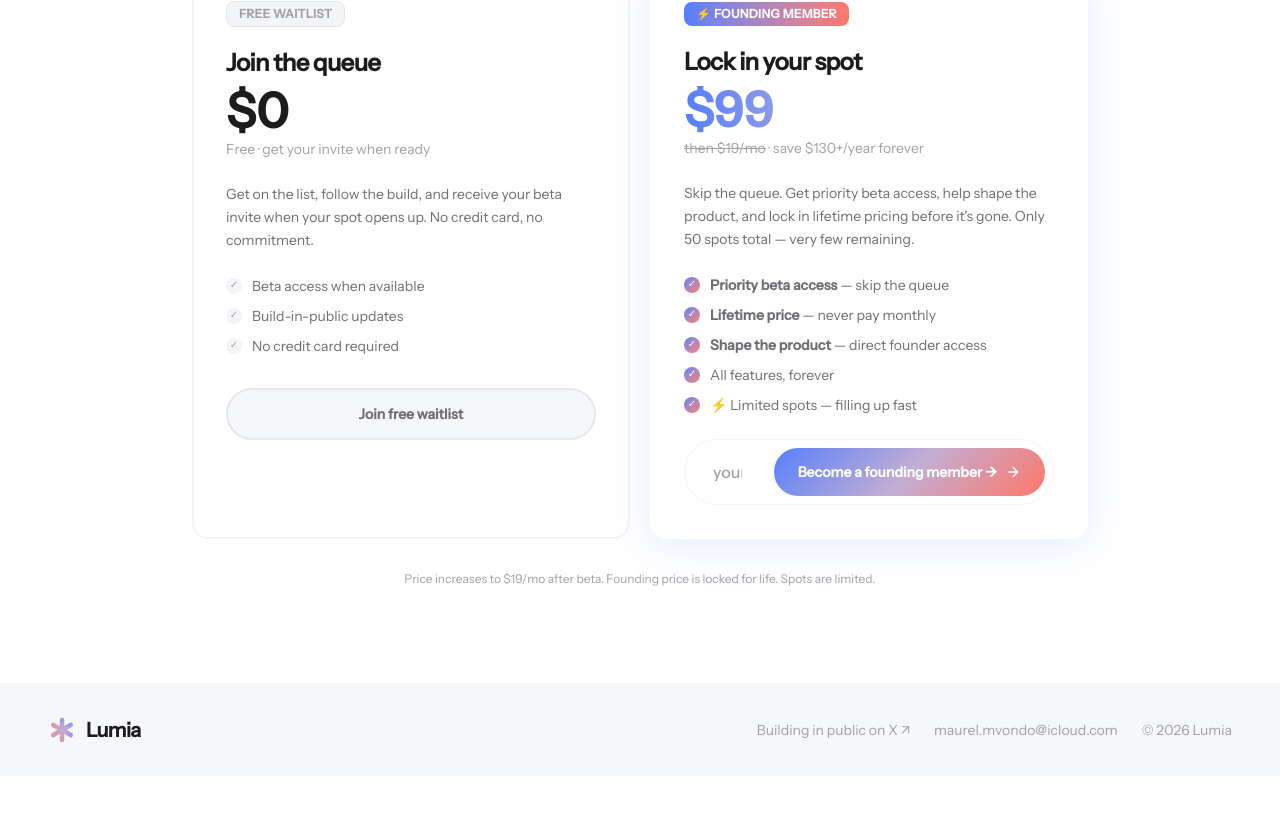
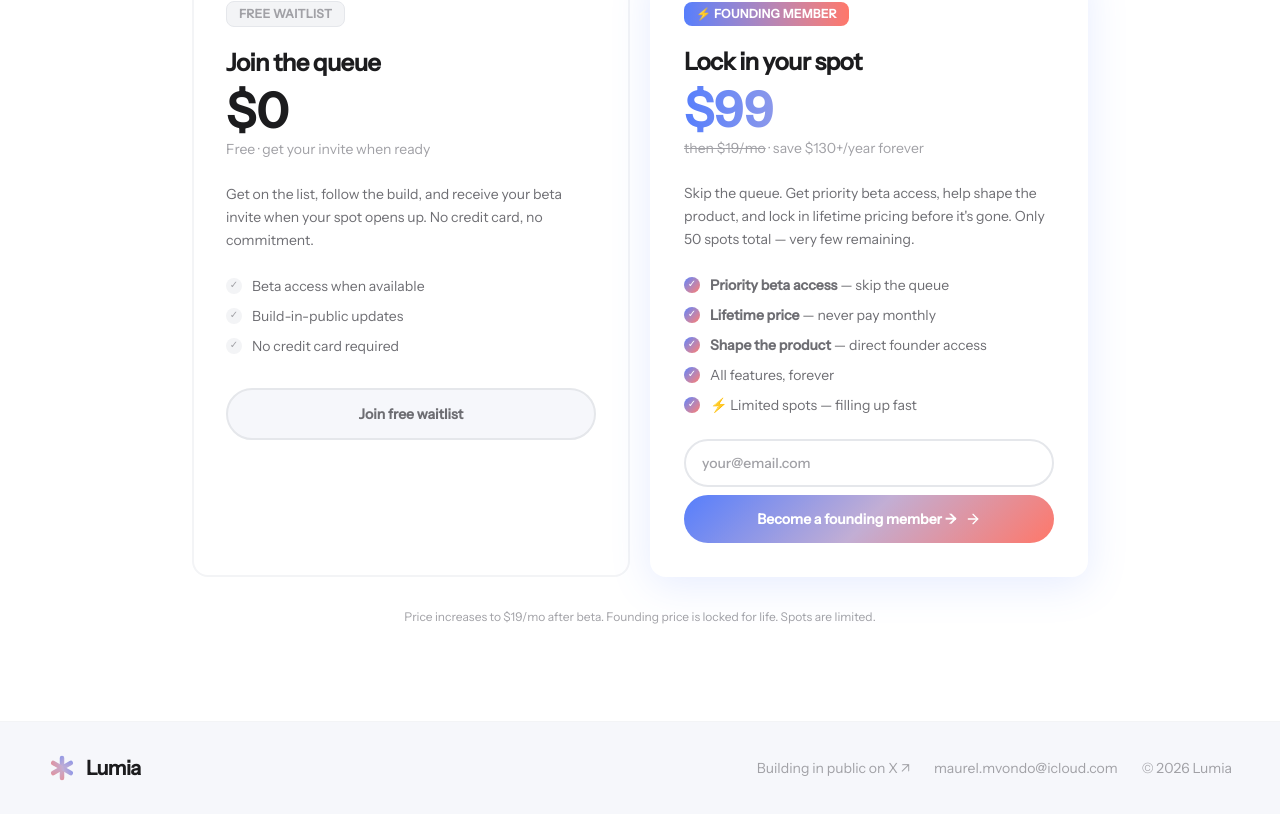
Before and after one commit to maurelmvondo-cloud/lumia-landing, a Next.js app: page / in a window 1280 px wide. Shown: the part 5077-5891 px from the top of the page. Before the commit the page ends 5853 px from the top, so only its background shows below. Built offline with nearby package versions, Linux system fonts and the light colour scheme; no server answers.

Commit message:
fix: stack email input above button in paid pricing card

```diff
--- a/src/app/page.tsx
+++ b/src/app/page.tsx
@@ -77,6 +77,77 @@ function WaitlistForm({ variant = "hero" }: { variant?: "hero" | "footer" }) {
           style={variant === "footer" ? { background: "linear-gradient(135deg, #567EFC 0%, #C2AED4 50%, #FF7769 100%)" } : {}}>
           {status === "loading" ? <Loader2 className="w-4 h-4 animate-spin" /> :
             <>{variant === "hero" ? "Join for free →" : "Become a founding member →"}<ArrowRight className="w-4 h-4" /></>}
+        </button>
+      </form>
+      {status === "error" && (
+        <motion.div initial={{ opacity: 0, y: 5 }} animate={{ opacity: 1, y: 0 }}
+          className="flex items-center gap-2 text-rose-500 text-sm font-medium mt-3 px-4">
+          <AlertCircle className="w-4 h-4" /><span>{errorMessage}</span>
+        </motion.div>
+      )}
+    </div>
+  );
+}
+
+function PricingPaidForm() {
+  const [email, setEmail] = useState("");
+  const [status, setStatus] = useState<"idle" | "loading" | "success" | "error">("idle");
+  const [errorMessage, setErrorMessage] = useState("");
+
+  const handleSubmit = async (e: React.FormEvent) => {
+    e.preventDefault();
+    if (!email) return;
+    setStatus("loading");
+    setErrorMessage("");
+    try {
+      const response = await fetch("/api/checkout", {
+        method: "POST",
+        headers: { "Content-Type": "application/json" },
+        body: JSON.stringify({ email }),
+      });
+      const data = await response.json();
+      if (data.url) {
+        window.location.href = data.url;
+      } else {
+        throw new Error(data.error || "Failed to create checkout session");
+      }
+    } catch (err: any) {
+      setStatus("error");
+      setErrorMessage(err.message || "Something went wrong.");
+    }
+  };
+
+  if (status === "success") {
+    return (
+      <motion.div initial={{ opacity: 0, scale: 0.95 }} animate={{ opacity: 1, scale: 1 }}
+        className="flex items-center justify-center gap-2 text-emerald-600 font-medium py-3">
+        <CheckCircle2 className="w-5 h-5 shrink-0" /><span>Redirecting...</span>
+      </motion.div>
+    );
+  }
+
+  return (
+    <div className="w-full">
+      <form onSubmit={handleSubmit} className="w-full flex flex-col gap-2">
+        <input
+          type="email"
+          required
+          value={email}
+          onChange={(e) => setEmail(e.target.value)}
+          placeholder="your@email.com"
+          className="w-full bg-white border-2 border-gray-200 rounded-full px-4 py-3 text-sm text-[#1C1C1E] placeholder:text-[#A1A1A6] font-medium outline-none transition-all focus:border-[#567EFC]"
+        />
+        <button
+          type="submit"
+          disabled={status === "loading"}
+          className="w-full py-3.5 rounded-full text-white text-sm font-bold transition-all flex items-center justify-center gap-2"
+          style={{ background: "linear-gradient(135deg, #567EFC 0%, #C2AED4 50%, #FF7769 100%)" }}
+        >
+          {status === "loading" ? (
+            <Loader2 className="w-4 h-4 animate-spin" />
+          ) : (
+            <>Become a founding member → <ArrowRight className="w-4 h-4" /></>
+          )}
         </button>
       </form>
       {status === "error" && (
@@ -369,7 +440,7 @@ export default function Home() {
                     </li>
                   ))}
                 </ul>
-                <WaitlistForm variant="footer" />
+                <PricingPaidForm />
               </div>
             </div>
           </div>
```
